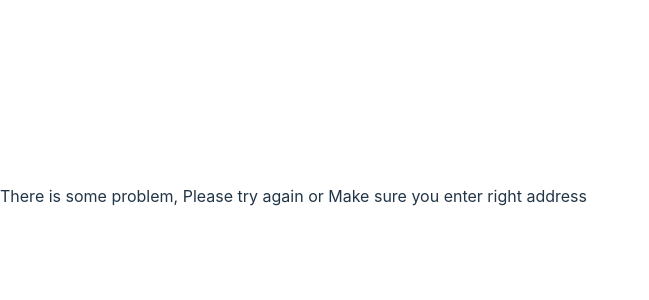
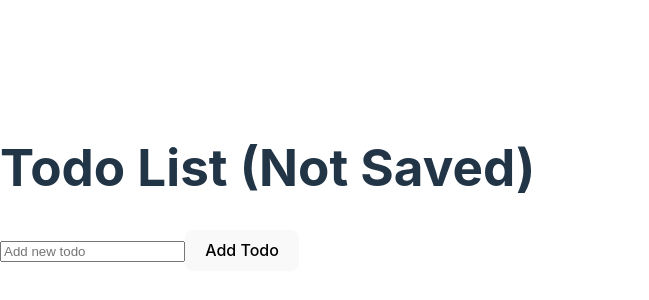
Before and after one commit to Dhakeswor17/my-todo, a React (Vite) app: page /Todo in a window 1280 px wide. Shown: the part 204-504 px from the top of the page, without its empty margins (0-649 px from the left). Built offline with nearby package versions, Linux system fonts and the light colour scheme.

Commit message:
fixing the functionalitie

```diff
--- a/src/App.tsx
+++ b/src/App.tsx
@@ -1,25 +1,17 @@
-import { createBrowserRouter, RouterProvider } from 'react-router-dom'
+import { BrowserRouter as Router, Routes, Route } from 'react-router-dom'
 import Home from './pages/Home'
-import NotFound from './pages/NotFound'
 import Register from './pages/Register'
+import Todo from './components/Todo'
 
-const App = () => {
-  const router = createBrowserRouter([
-    {
-      path: '/',
-      element: <Home></Home>,
-      errorElement: <NotFound></NotFound>,
-    },
-    {
-      path: '/register', // ✅ Changed "Register" to lowercase
-      element: <Register></Register>,
-    },
-  ])
-
+function App() {
   return (
-    <div>
-      <RouterProvider router={router}></RouterProvider>
-    </div>
+    <Router>
+      <Routes>
+        <Route path='/' element={<Home />} />
+        <Route path='/Register' element={<Register />} />
+        <Route path='/Todo' element={<Todo />} />
+      </Routes>
+    </Router>
   )
 }
 
--- /dev/null
+++ b/src/components/Todo.tsx
@@ -0,0 +1,58 @@
+import { useState, useEffect } from 'react'
+
+const Todo = () => {
+  const [todos, setTodos] = useState<string[]>([])
+  const user = localStorage.getItem('todoUser')
+
+  useEffect(() => {
+    if (user) {
+      const savedTodos = JSON.parse(localStorage.getItem(`${user}_todos`) || '[]')
+      setTodos(savedTodos)
+    }
+  }, [user])
+
+  const addTodo = (newTodo: string) => {
+    const updatedTodos = [...todos, newTodo]
+    setTodos(updatedTodos)
+    if (user) {
+      localStorage.setItem(`${user}_todos`, JSON.stringify(updatedTodos))
+    }
+  }
+
+  return (
+    <div>
+      <h1>Todo List {user ? `(Saved for ${user})` : '(Not Saved)'}</h1>
+      <TodoInput addTodo={addTodo} />
+      <ul>
+        {todos.map((todo, index) => (
+          <li key={index}>{todo}</li>
+        ))}
+      </ul>
+    </div>
+  )
+}
+
+const TodoInput = ({ addTodo }: { addTodo: (todo: string) => void }) => {
+  const [input, setInput] = useState('')
+
+  const handleAdd = () => {
+    if (input.trim()) {
+      addTodo(input)
+      setInput('')
+    }
+  }
+
+  return (
+    <div>
+      <input
+        type='text'
+        placeholder='Add new todo'
+        value={input}
+        onChange={(e) => setInput(e.target.value)}
+      />
+      <button onClick={handleAdd}>Add Todo</button>
+    </div>
+  )
+}
+
+export default Todo
--- a/src/pages/Register.tsx
+++ b/src/pages/Register.tsx
@@ -1,7 +1,32 @@
+import { useState } from 'react'
+import { useNavigate } from 'react-router-dom'
 
 const Register = () => {
+  const [username, setUsername] = useState('')
+  const navigate = useNavigate()
+
+  const handleRegister = () => {
+    if (username.trim()) {
+      localStorage.setItem('todoUser', username)
+      alert(`Welcome ${username}, your todos will be saved!`)
+      navigate('/Todo')
+    } else {
+      alert('Please enter a valid username')
+    }
+  }
+
   return (
-    <div>This is Registration page</div>
+    <div>
+      <h2>Register to Save Todo History</h2>
+      <input
+        type='text'
+        placeholder='Enter your name'
+        value={username}
+        onChange={(e) => setUsername(e.target.value)}
+      />
+      <button onClick={handleRegister}>Register</button>
+      <p>Don't want to register? <a href='/Todo'>Continue without saving</a></p>
+    </div>
   )
 }
 
```
Also changed, not shown: src/components/Register.tsx (deleted, +0 -33 lines).
